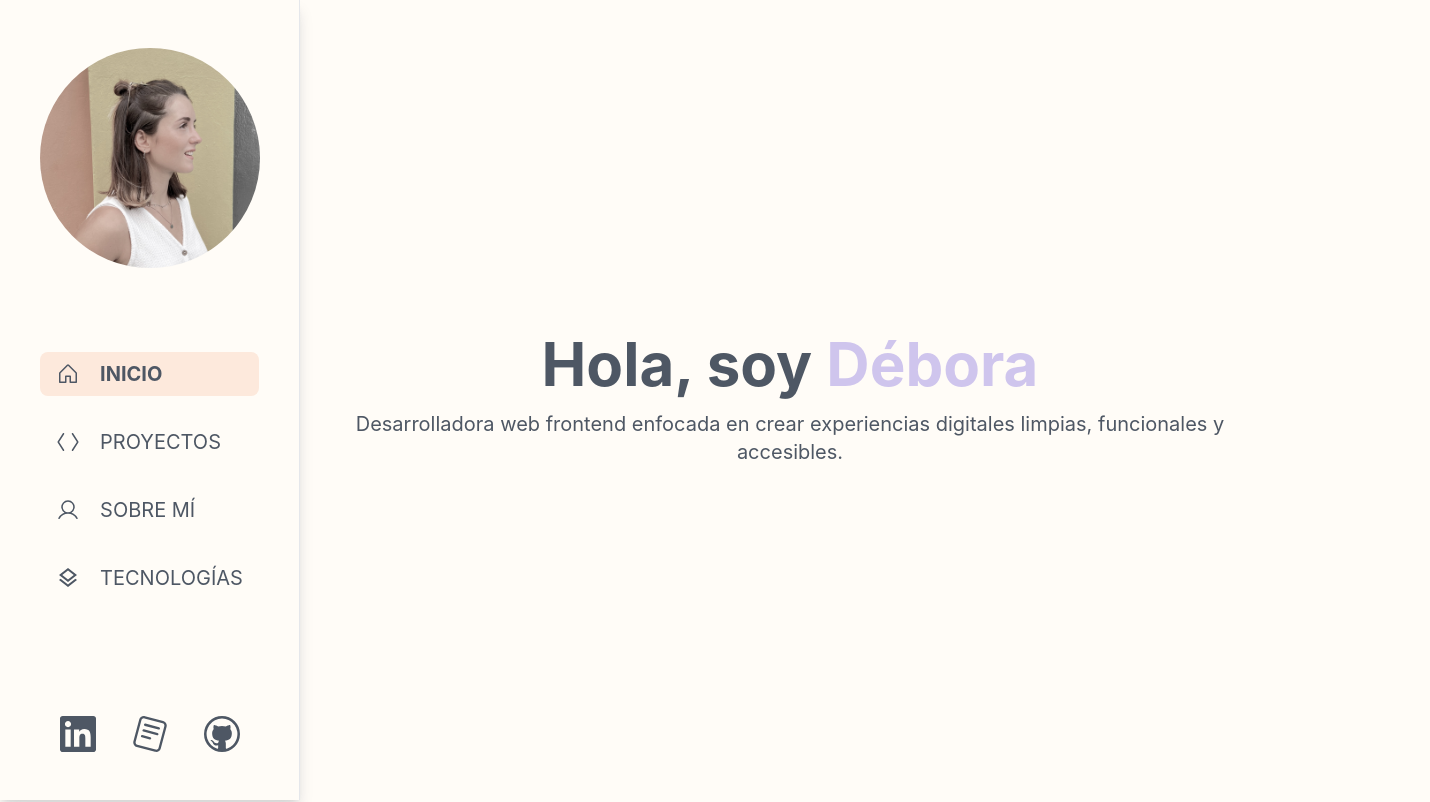
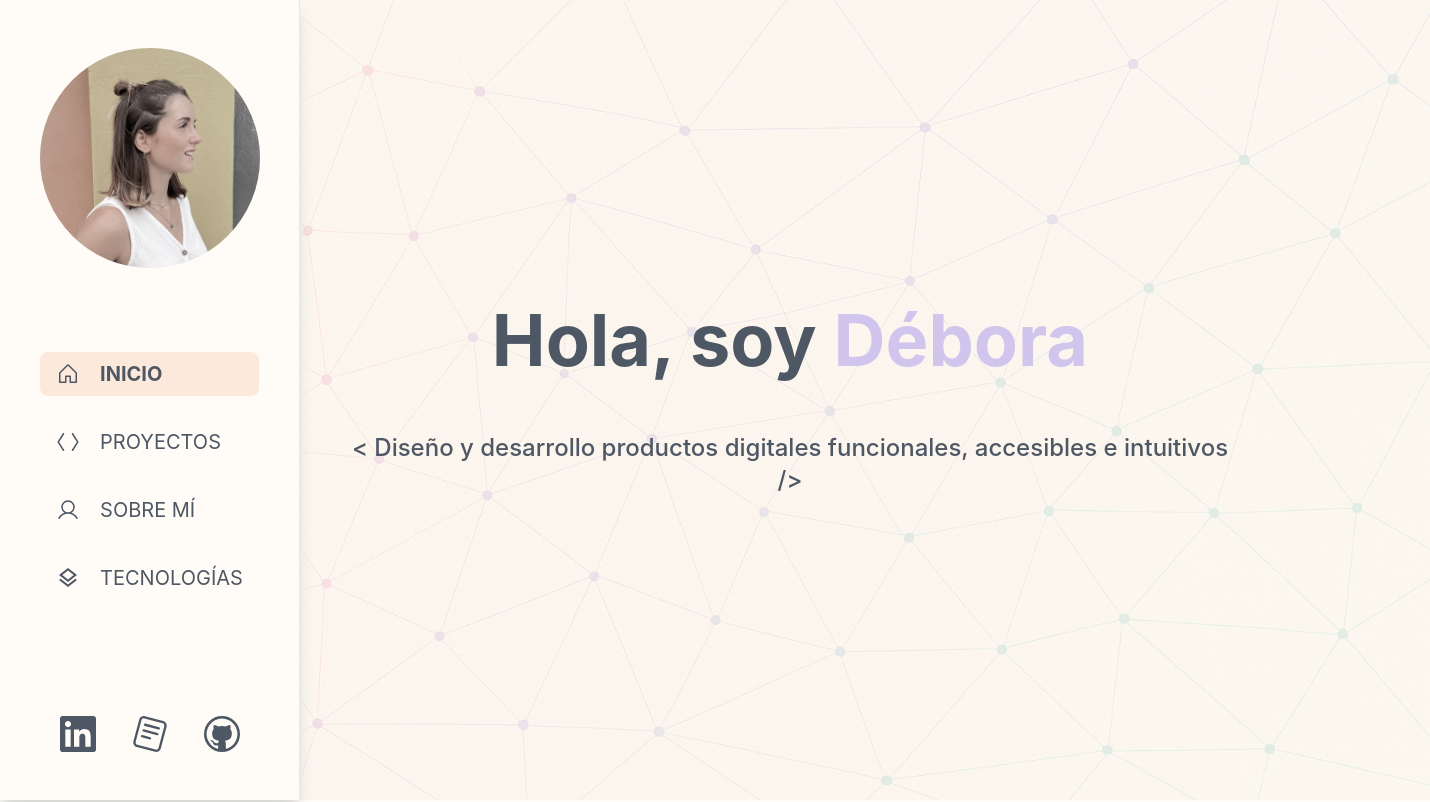
Before and after one commit to Debi312/debs-porfolio, a React (Vite) app: page / in a window 1280 px wide. Shown: the top 802 px of the page, 1430 px wide, since content can reach past the window. Built offline with nearby package versions, Linux system fonts and the light colour scheme.

Commit message:
style: improve appearance of Header

```diff
--- a/src/components/Header.tsx
+++ b/src/components/Header.tsx
@@ -1,11 +1,27 @@
 export default function Header() {
   return (
-        <section id="home" className="min-h-screen flex flex-col items-center justify-center text-center">
-            <h1 className="text-5xl md:text-6xl font-bold mb-4">
+    <section
+      id="home"
+      className="
+        relative isolate
+        min-h-screen flex flex-col items-center justify-center text-center
+      "
+    >
+      <div
+        className="
+          pointer-events-none
+          absolute top-0 left-1/2 -translate-x-1/2
+          w-[100vw] h-full
+          bg-[url('/background_4.png')] bg-cover bg-center bg-no-repeat
+          -z-10
+        "
+      />
+
+      <h1 className="text-6xl lg:text-7xl font-bold mb-14">
         Hola, soy <span className="text-lavender">Débora</span>
       </h1>
-            <p className="text-xl">
-                Desarrolladora web frontend enfocada en crear experiencias digitales limpias, funcionales y accesibles.
+      <p className="font-courier text-navy font-[500] text-2xl ">
+        &lt; Diseño y desarrollo productos digitales funcionales, accesibles e intuitivos /&gt;
       </p>
     </section>
   )
```
Also changed, not shown: public/background_4.png (added). Lines whose indentation alone changed are shown as unchanged.
